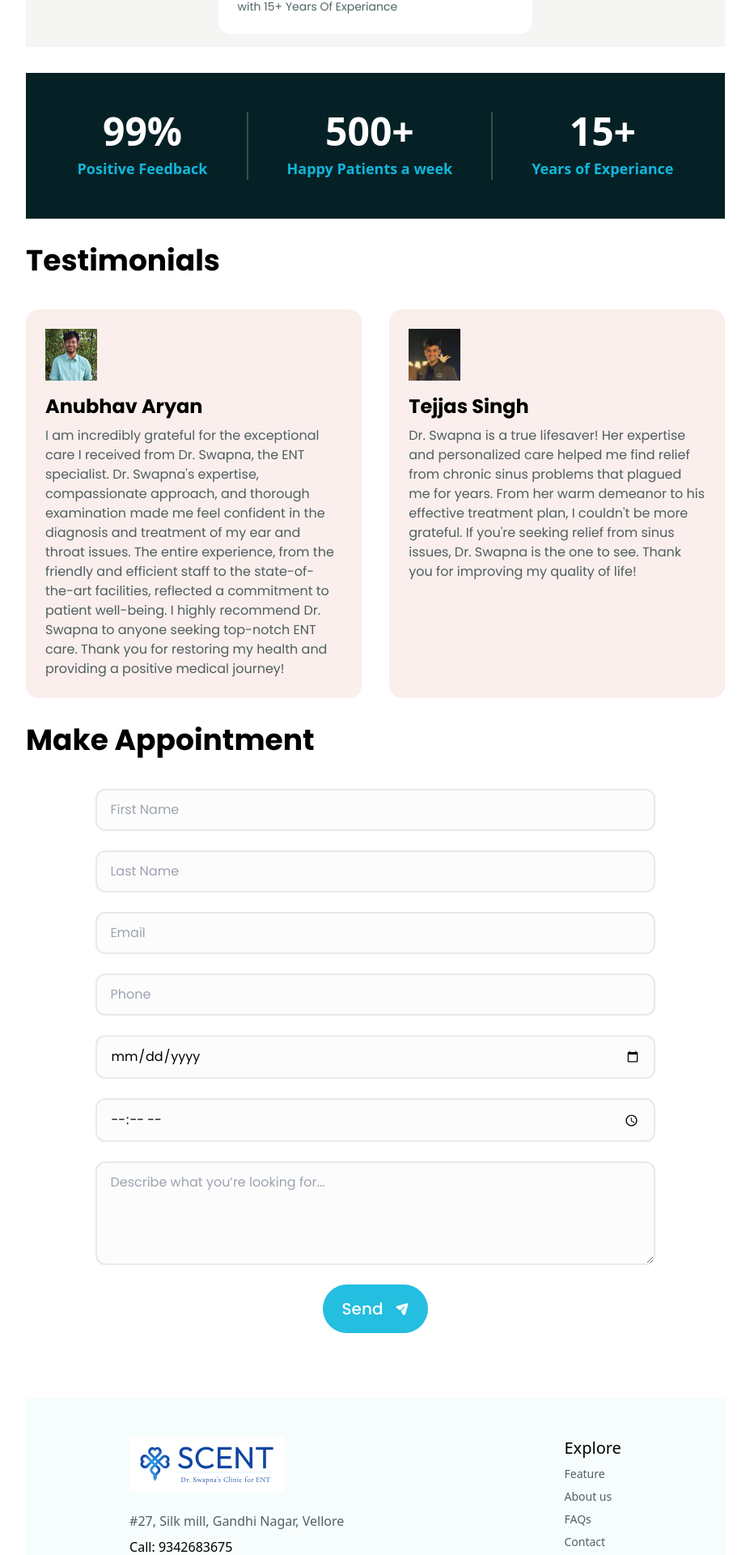
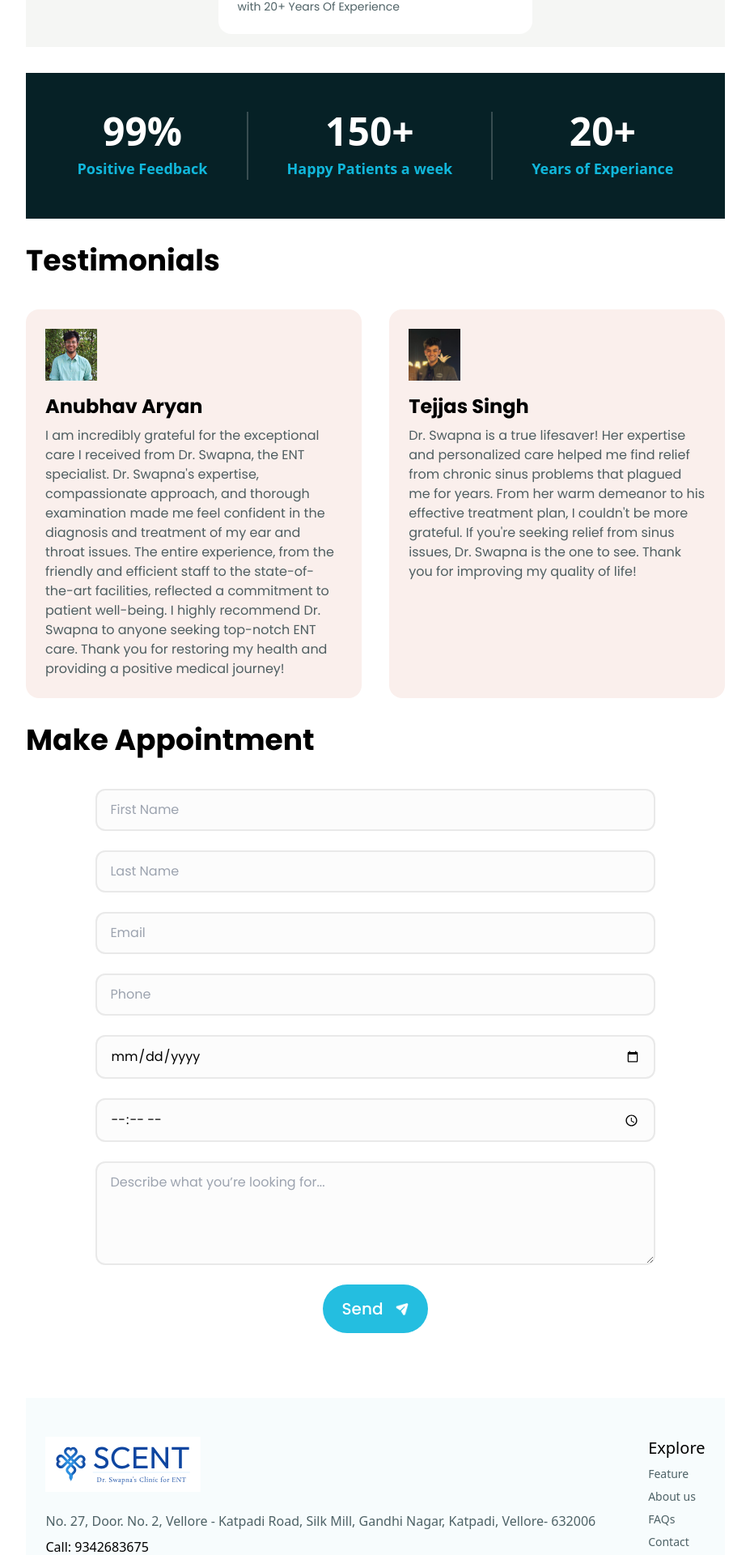
Before and after one commit to anubhav-aryan/entclinic, a Next.js app: page / in a window 1280 px wide. Shown: the part 3537-5457 px from the top of the page at 81% size, without its empty margins (176-1103 px from the left). Built offline with nearby package versions, Linux system fonts and the light colour scheme.

Commit message:
fix: text changes

```diff
--- a/components/AnalyticLabel.tsx
+++ b/components/AnalyticLabel.tsx
@@ -11,14 +11,14 @@ const AnalyticLabel = () => {
       </div>
       <div className="line w-[2px] bg-[rgba(255,255,255,0.2)]"></div>
       <div className="label flex flex-col items-center gap-2">
-        <h1 className="text-5xl text-white font-bold">500+</h1>
+        <h1 className="text-5xl text-white font-bold">150+</h1>
         <h3 className="text-[#11b7db] text-lg font-semibold">
           Happy Patients a week
         </h3>
       </div>{" "}
       <div className="line w-[2px] bg-[rgba(255,255,255,0.2)]"></div>
       <div className="label flex flex-col items-center gap-2">
-        <h1 className="text-5xl text-white font-bold">15+</h1>
+        <h1 className="text-5xl text-white font-bold">20+</h1>
         <h3 className="text-[#11b7db] text-lg font-semibold">
           Years of Experiance
         </h3>
--- a/sections/Doctors.tsx
+++ b/sections/Doctors.tsx
@@ -15,7 +15,7 @@ const Doctors = () => {
             name="Dr. Swapna. C.A"
             position="Leading ENT"
             patients={500}
-            hospital="with 15+ Years Of Experiance"
+            hospital="with 20+ Years Of Experience"
           />
           {/* <DoctorCard
             img="doc2.png"
--- a/sections/Footer.tsx
+++ b/sections/Footer.tsx
@@ -19,7 +19,8 @@ const Footer = () => {
             />
           </Link>
           <p className="text-subheading">
-            #27, Silk mill, Gandhi Nagar, Vellore
+            No. 27, Door. No. 2, Vellore - Katpadi Road, Silk Mill, Gandhi
+            Nagar, Katpadi, Vellore- 632006
           </p>
           <p>Call: 9342683675</p>
           {/* <div className="socials flex gap-4">
```
